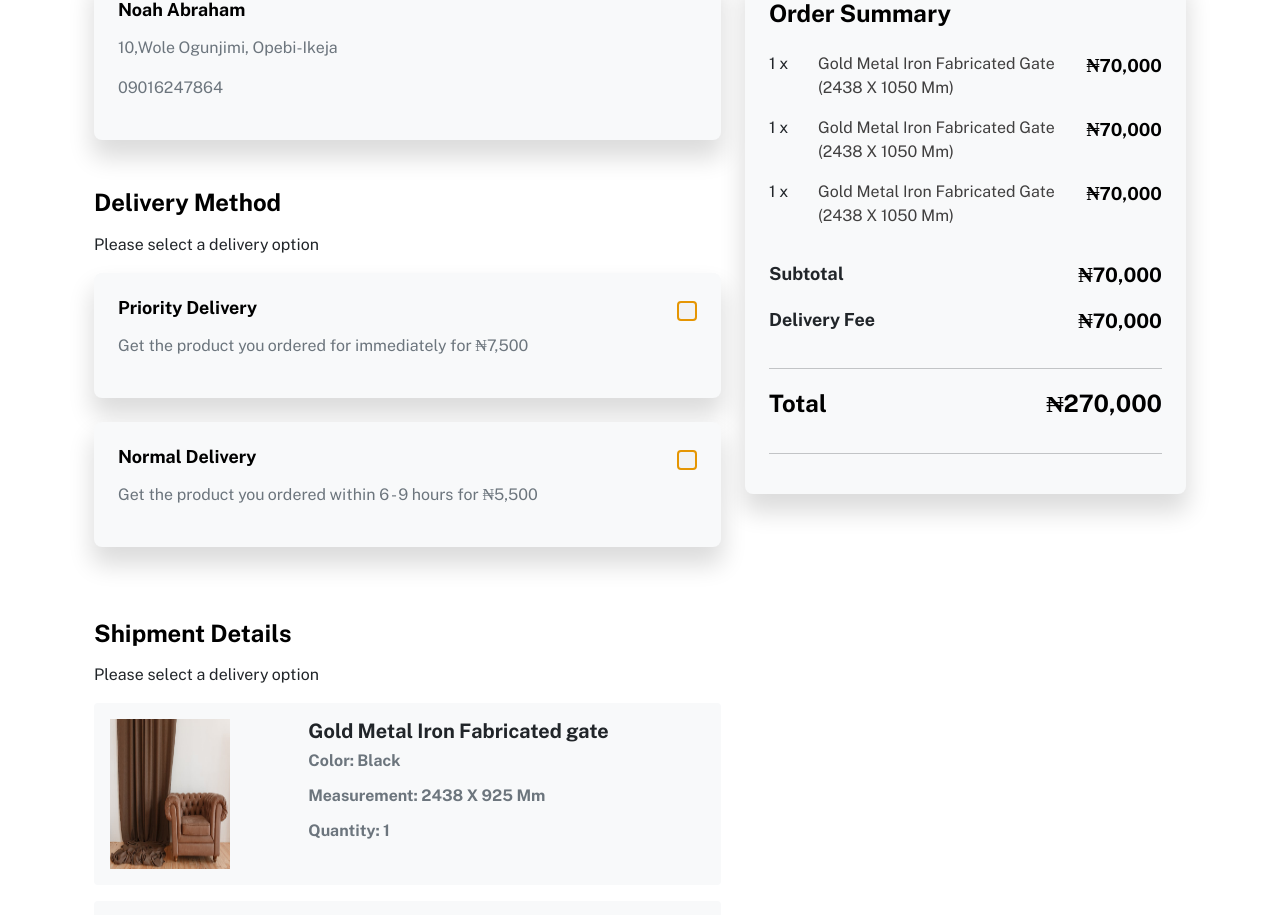
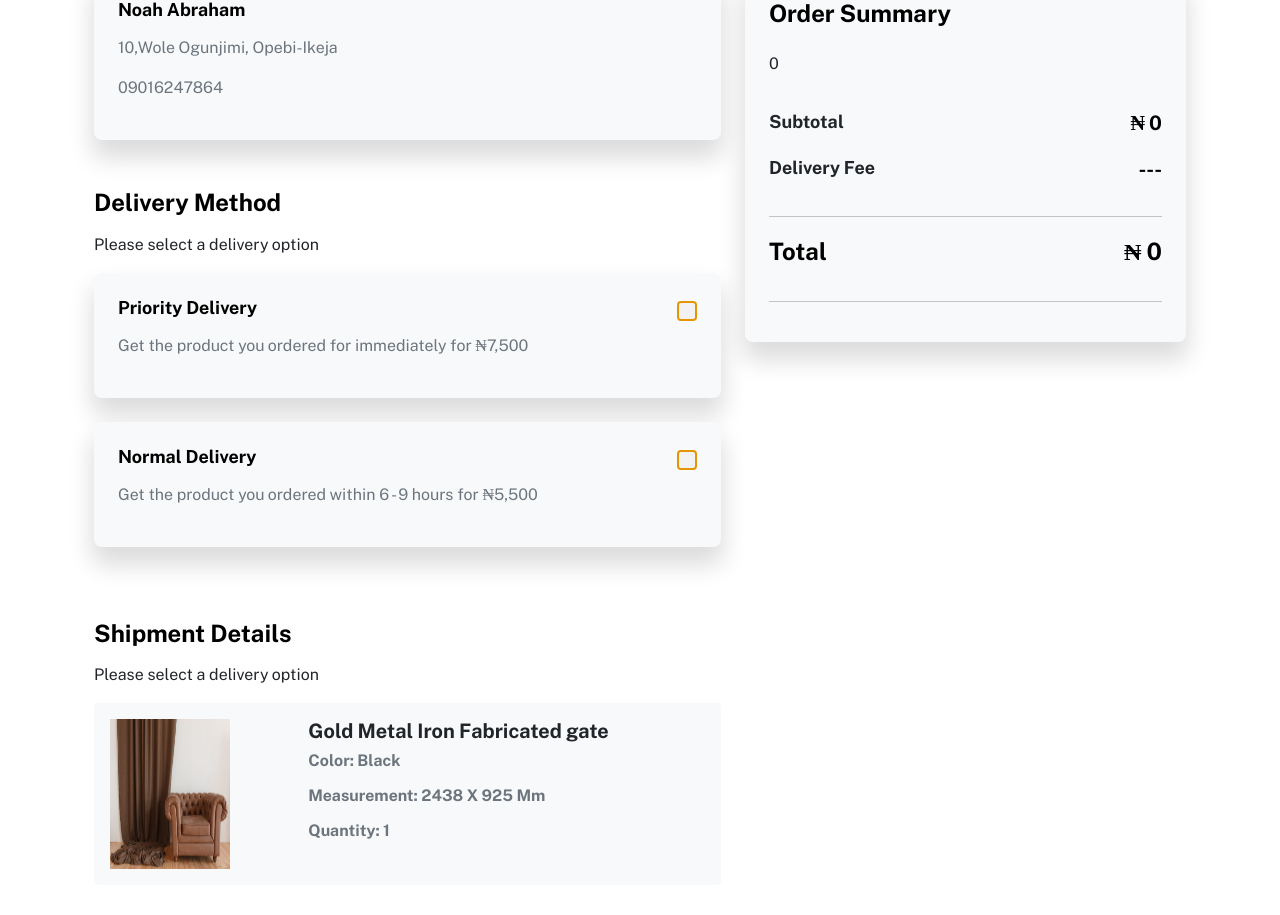
Before and after one commit to AY001A/FAB-SHOP, a React (Create React App) app: page /payment in a window 1280 px wide. Shown: the part 283-1198 px from the top of the page. Built offline with nearby package versions, Linux system fonts and the light colour scheme.

Commit message:
touch ups

```diff
--- a/src/pages/home/HomePage.js
+++ b/src/pages/home/HomePage.js
@@ -20,7 +20,7 @@ const HomePage = () => {
 
   return (
     <>
-      {/* <button
+      <button
         onClick={() =>
           dispatch(
             addToCart({
@@ -49,7 +49,7 @@ const HomePage = () => {
         }
       >
         remove
-      </button> */}
+      </button>
       <HeaderSlider>
         <section className="carousel_header services_ad">
           <div className="carousel_info ">
--- a/src/pages/payment/Payment.js
+++ b/src/pages/payment/Payment.js
@@ -2,9 +2,16 @@ import React from 'react'
 import DeliveryAddress from '../../components/delivery/DeliveryAddress'
 import DeliveryMethod from '../../components/delivery/DeliveryMethod'
 import ShippingDetails from '../../components/delivery/ShippingDetails'
+import { useSelector } from "react-redux";
 import './style.scss'
+import Currency from './../../components/currency/Currency';
 
 const Payment = () => {
+    const { cartQuantity, products, totalPrice } = useSelector(
+        (state) => state.cart
+      );
+
+
   return (
     <div className="payment-wrapper container my-5 px-4 ">
         <div className="row">
@@ -25,41 +32,25 @@ const Payment = () => {
                 <div className="orderSummaryContainer p-4 bg-light">
                     <h2 className='paymentSummary mb-4'>Order  Summary</h2>
                     <div className="d-flex justify-content-between">
-                        <p>1 x</p>
+                        <p>{cartQuantity}</p>
                         <div>
-                            <p className='paymentSummaryProduct'>Gold Metal Iron Fabricated gate (2438 x 1050 mm)</p>
+                            <p className='paymentSummaryProduct'>{products.name}</p>
                         </div>
                         <div>
-                            <p className='paymentSummaryPrice'>₦70,000</p>
+                            <p className='paymentSummaryPrice'>{products.price}</p>
                         </div>
                     </div>
 
-                    <div className="d-flex justify-content-between">
-                        <p>1 x</p>
-                        <div>
-                            <p className='paymentSummaryProduct'>Gold Metal Iron Fabricated gate (2438 x 1050 mm)</p>
-                        </div>
-                        <div>
-                            <p className='paymentSummaryPrice'>₦70,000</p>
-                        </div>
-                    </div>
 
-                    <div className="d-flex justify-content-between">
-                        <p>1 x</p>
-                        <div>
-                            <p className='paymentSummaryProduct'>Gold Metal Iron Fabricated gate (2438 x 1050 mm)</p>
-                        </div>
-                        <div>
-                            <p className='paymentSummaryPrice'>₦70,000</p>
-                        </div>
-                    </div>
+
+
 
                     <div className="d-flex justify-content-between mt-3">
                         <div>
                             <p className='subTotalSummary'>Subtotal</p>
                         </div>
                         <div>
-                            <p className='subTotalSummaryPrice fw-bold'>₦70,000</p>
+                            <p className='subTotalSummaryPrice fw-bold'><Currency>{totalPrice}</Currency></p>
                         </div>
                     </div>
 
@@ -68,7 +59,7 @@ const Payment = () => {
                             <p className='subTotalSummary'>Delivery Fee</p>
                         </div>
                         <div>
-                            <p className='subTotalSummaryPrice fw-bold'>₦70,000</p>
+                            <p className='subTotalSummaryPrice fw-bold'>---</p>
                         </div>
                     </div>
 
@@ -78,7 +69,7 @@ const Payment = () => {
                             <p className='totalSummary'>Total</p>
                         </div>
                         <div>
-                            <p className='totalSummaryPrice'>₦270,000</p>
+                            <p className='totalSummaryPrice'><Currency>{totalPrice}</Currency></p>
                         </div>
                     </div>
                     <hr />
@@ -91,7 +82,6 @@ const Payment = () => {
                     <h2 className='paymentSummary mb-3 mt-3'>Shipment Details</h2>
                     <p>Please select a delivery option</p>
                         <ShippingDetails />
-                        <ShippingDetails />
 
                 </div>
 
@@ -101,7 +91,7 @@ const Payment = () => {
                             <p className='subTotalSummary'>Subtotal</p>
                         </div>
                         <div>
-                            <p className='subTotalSummaryPrice fw-bold'>₦70,000</p>
+                            <p className='subTotalSummaryPrice fw-bold'><Currency>{totalPrice}</Currency></p>
                         </div>
                     </div>
                     <div className="d-flex justify-content-between mt-1">
@@ -109,7 +99,7 @@ const Payment = () => {
                             <p className='subTotalSummary'>Delivery Fee</p>
                         </div>
                         <div>
-                            <p className='subTotalSummaryPrice fw-bold'>₦70,000</p>
+                            <p className='subTotalSummaryPrice fw-bold'>---</p>
                         </div>
                     </div>
                     <hr className='px-5'/>
@@ -119,7 +109,7 @@ const Payment = () => {
                             <p className='subTotalSummary'>Total</p>
                         </div>
                         <div>
-                            <p className='subTotalSummaryPrice fw-bold'>₦700,000</p>
+                            <p className='subTotalSummaryPrice fw-bold'><Currency>{totalPrice}</Currency></p>
                         </div>
                     </div>
                     <div className="d-grid gap-2 mt-3">
```
